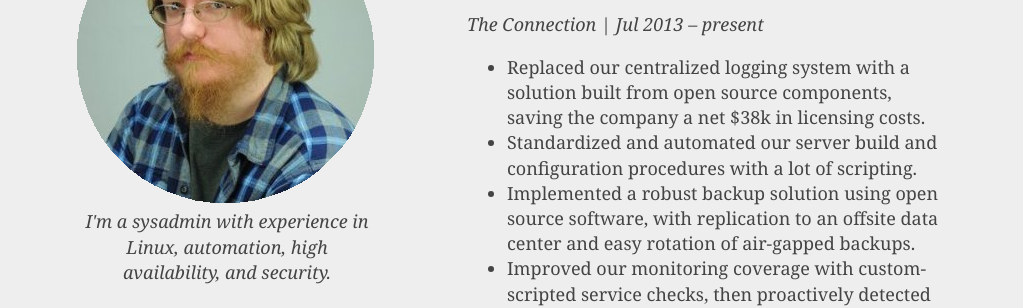
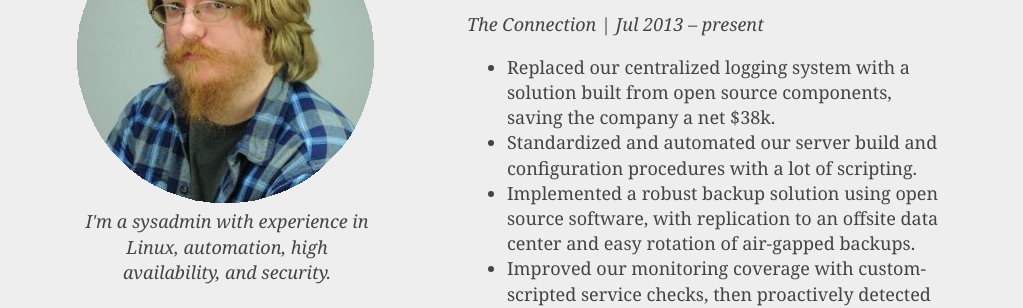
Before and after one commit to natewoodward/natewoodward.github.io, a Jekyll site: the page built from index.html, in a window 1280 px wide. Shown: the part 293-601 px from the top of the page, without its empty margins (128-1151 px from the left). Built offline with Jekyll 4.4.1, drawn with Linux system fonts in a browser that asks for light colours.

Commit message:
Fix work experience item on resume
This figure includes hardware, it's not just licensing we saved on.

```diff
--- a/index.html
+++ b/index.html
@@ -81,7 +81,7 @@ excerpt: "I'm a sysadmin with experience in Linux, automation, high availability
 	<p>
 	<em>The Connection</em> | <em>Jul 2013 &ndash; present</em>
 	<ul>
-		<li>Replaced our centralized logging system with a solution built from open source components, saving the company a net $38k in licensing costs.</li>
+		<li>Replaced our centralized logging system with a solution built from open source components, saving the company a net $38k.</li>
 		<li>Standardized and automated our server build and configuration procedures with a lot of scripting.</li>
 		<li>Implemented a robust backup solution using open source software, with replication to an offsite data center and easy rotation of air-gapped backups.</li>
 		<li>Improved our monitoring coverage with custom-scripted service checks, then proactively detected and addressed issues before they impacted production.</li>
```
Also changed, not shown: other parts of index.html (+1 -1 lines).
